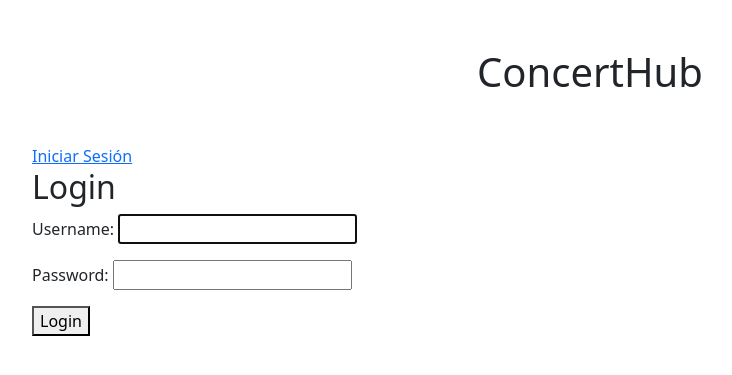
After one commit to sergioguijarroc/ConcertHub, a Django app: page /accounts/login/ in a window 1280 px wide. The commit adds this page. Shown: the top 375 px of the page, without its empty margins (50-782 px from the left). Run offline with Django 4.2, Linux system fonts and the light colour scheme.

Commit message:
login y logout implementado

```diff
--- a/ConcertHub/urls.py
+++ b/ConcertHub/urls.py
@@ -20,4 +20,5 @@ from django.urls import path, include
 urlpatterns = [
     path("admin/", admin.site.urls),
     path("", include("concerts_app.urls")),  # URLs de la aplicación core_app
+    path("accounts/", include("django.contrib.auth.urls")),
 ]
--- a/concerts_app/templates/concerts_app/base.html
+++ b/concerts_app/templates/concerts_app/base.html
@@ -7,15 +7,24 @@
     <title>
         {% block title%}{%endblock%}
     </title>
-    <link href="https://cdn.jsdelivr.net/npm/bootstrap@5.3.2/dist/css/bootstrap.min.css" rel="stylesheet" integrity="sha384-T3c6CoIi6uLrA9TneNEoa7RxnatzjcDSCmG1MXxSR1GAsXEV/Dwwykc2MPK8M2HN" crossorigin="anonymous">
-    <script src="https://cdn.jsdelivr.net/npm/bootstrap@5.3.2/dist/js/bootstrap.bundle.min.js" integrity="sha384-C6RzsynM9kWDrMNeT87bh95OGNyZPhcTNXj1NW7RuBCsyN/o0jlpcV8Qyq46cDfL" crossorigin="anonymous"></script>
+    <link href="https://cdn.jsdelivr.net/npm/bootstrap@5.3.2/dist/css/bootstrap.min.css" rel="stylesheet"
+        integrity="sha384-T3c6CoIi6uLrA9TneNEoa7RxnatzjcDSCmG1MXxSR1GAsXEV/Dwwykc2MPK8M2HN" crossorigin="anonymous">
+    <script src="https://cdn.jsdelivr.net/npm/bootstrap@5.3.2/dist/js/bootstrap.bundle.min.js"
+        integrity="sha384-C6RzsynM9kWDrMNeT87bh95OGNyZPhcTNXj1NW7RuBCsyN/o0jlpcV8Qyq46cDfL"
+        crossorigin="anonymous"></script>
 </head>
 
 <body>
     <div class="container">
         <h1 class="text-center my-5">ConcertHub</h1>
-        {%block content%}
-        {%endblock%}
+        {% if request.user.is_authenticated %}
+        <p>Bienvenido, {{request.user.username}}
+            <a href="{%url 'logout' %}">Cerrar Sesión</a>
+            {%else%}
+            <a href="{%url 'login' %}">Iniciar Sesión</a>
+            {%endif%}
+            {%block content%}
+            {%endblock%}
     </div>
 
 
--- a/concerts_app/urls.py
+++ b/concerts_app/urls.py
@@ -9,13 +9,27 @@ from .views import (
     ConciertoDeleteView,
     ConciertoUpdateView,
 )
+from django.contrib.admin.views.decorators import staff_member_required
+from django.contrib.auth.decorators import login_required
 
 urlpatterns = [
     path("", ConciertoListView.as_view(), name="concierto_list"),
     path("detail/<int:pk>", ConciertoDetailView.as_view(), name="concierto_detail"),
-    path("create/", ConciertoCreateView.as_view(), name="concierto_create"),
-    path("delete/<int:pk>", ConciertoDeleteView.as_view(), name="concierto_delete"),
-    path("update/<int:pk>", ConciertoUpdateView.as_view(), name="concierto_update"),
+    path(
+        "create/",
+        staff_member_required(login_required(ConciertoCreateView.as_view())),
+        name="concierto_create",
+    ),
+    path(
+        "delete/<int:pk>",
+        staff_member_required(login_required(ConciertoDeleteView.as_view())),
+        name="concierto_delete",
+    ),
+    path(
+        "update/<int:pk>",
+        staff_member_required(login_required(ConciertoUpdateView.as_view())),
+        name="concierto_update",
+    ),
 ]
 
 urlpatterns += static(settings.MEDIA_URL, document_root=settings.MEDIA_ROOT)
--- /dev/null
+++ b/templates/registration/logged_out.html
@@ -0,0 +1,6 @@
+{% extends "concerts_app/base.html" %}
+{% block title %}Logout{% endblock %}
+{% block content %}
+    <h2>Sesión cerrada</h2>
+    <p><a href="{% url 'login' %}">Iniciar sesión</a> de nuevo o vuelve al <a href="{%url 'concierto_list'%}">Home</a></p>
+{% endblock %}
--- /dev/null
+++ b/templates/registration/login.html
@@ -0,0 +1,10 @@
+{% extends "concerts_app/base.html" %} #El nombre de la app lo va a reconocer aunque esté en otra ruta
+{% block title %}Login{% endblock %}
+{% block content %}
+<h2>Login</h2>
+<form method="post">
+    {% csrf_token %}
+    {{ form.as_p }}
+    <button type="submit">Login</button>
+</form>
+{% endblock %}
```
Also changed, not shown: ConcertHub/settings.py (+6 -1 lines).
